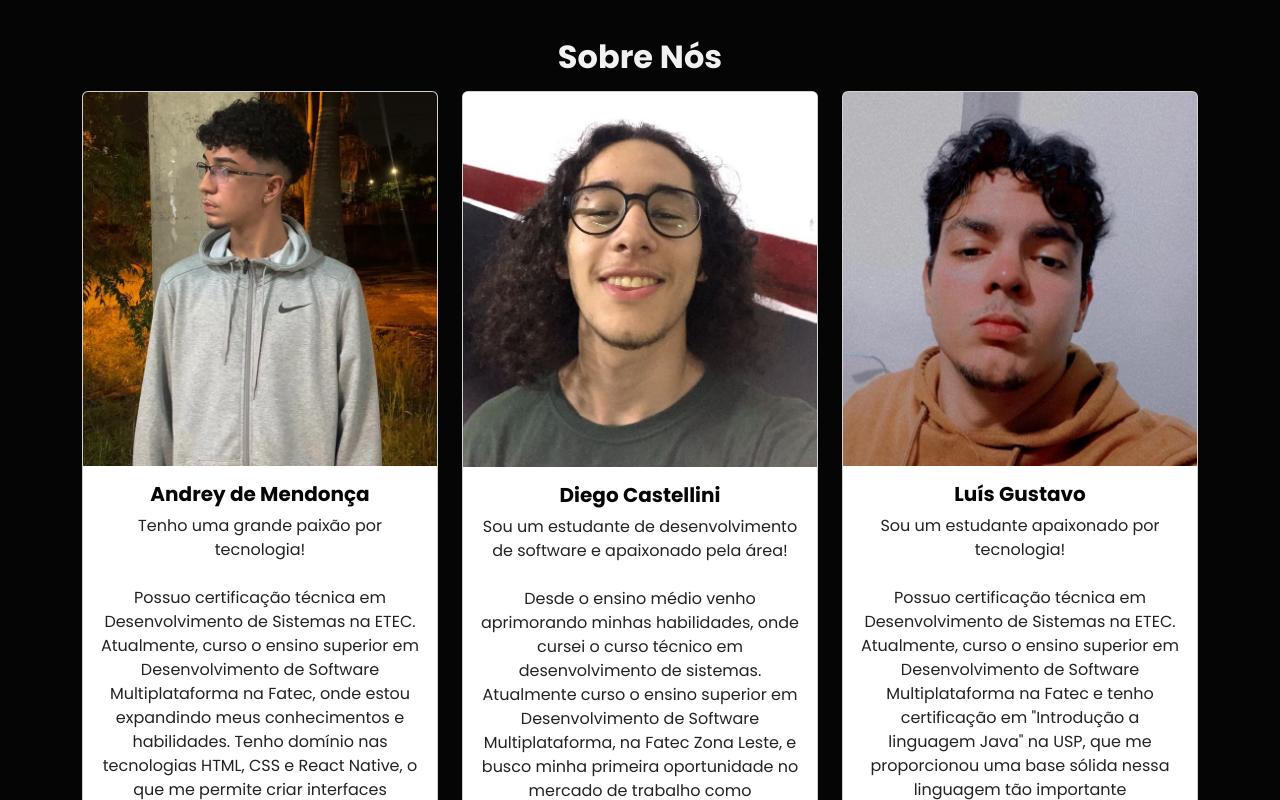
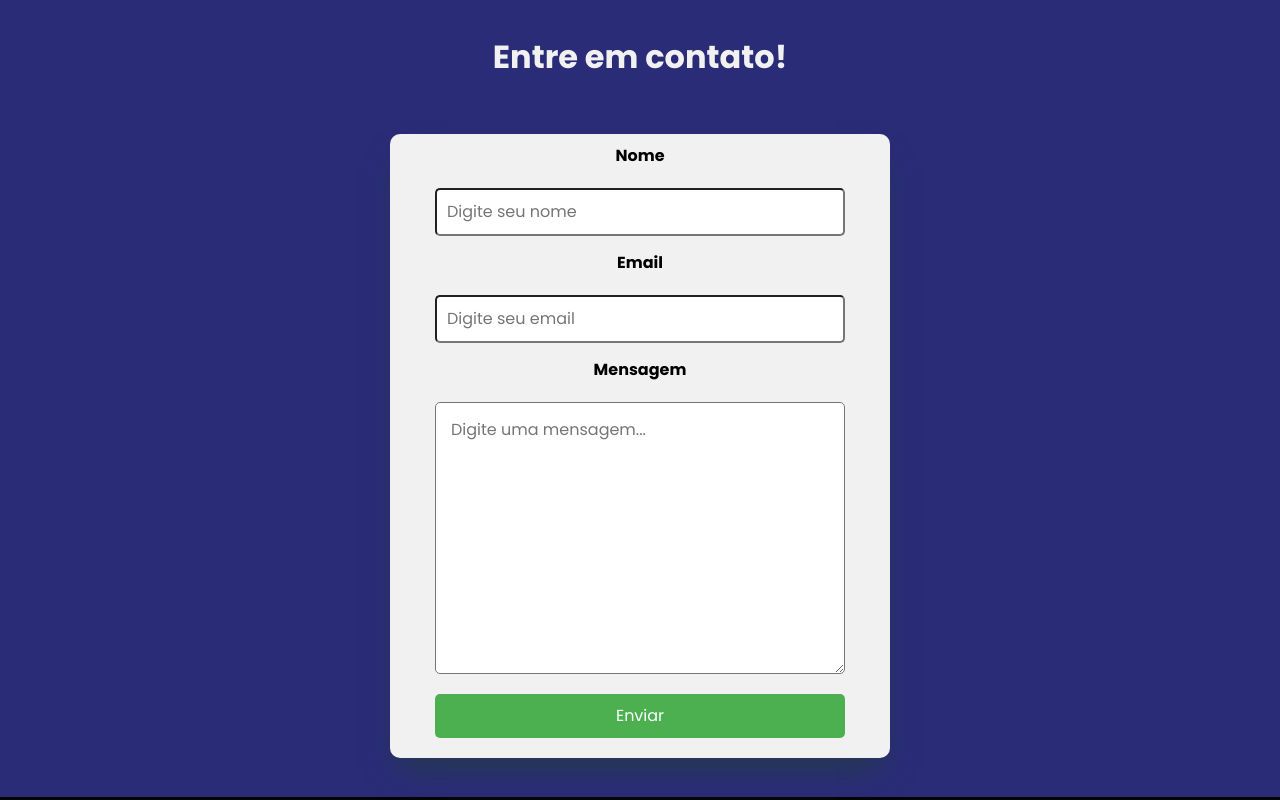
Before and after one commit to LuGustavo10/MindRest, a plain HTML site: page index.html in a window 1280 px wide. Shown: the part 2600-3400 px from the top of the page. Drawn offline with nearby package versions, Linux system fonts and the light colour scheme.

Commit message:
insert-form

```diff
--- a/css/home.css
+++ b/css/home.css
@@ -73,6 +73,10 @@ header {
 .h2-class {
   font-weight: bold;
   color: #f1f1f1;
+}
+
+.contact > .h2-class {
+  font-weight: bold;
 }
 
 /* Curiosidade sobre ansiedade */
@@ -154,3 +158,104 @@ footer {
     max-height: 200px;
   }
 }
+
+ /* Formulario - Entre em contato*/
+ .contact {
+  background-color: #2a2c77;
+  color: black;
+  display: flex;
+  flex-direction: column;
+  align-items: center;
+  padding: 3%;
+  text-align: center;
+  box-sizing: border-box;
+}
+
+
+
+.contact .form {
+  display: flex;
+  align-items: center;
+  justify-content: center;
+  flex-direction: column;
+  padding: 10px 45px;
+  max-width: 500px;
+  width: 100%;
+  box-shadow: rgb(38, 57, 77) 0px 20px 30px -10px;
+  margin-top: 50px;
+  background-color: #f9f9f9;
+  border-radius: 10px;
+  box-sizing: border-box;
+  background-color: #f1f1f1;
+}
+
+.contact .form form {
+  display: flex;
+  flex-direction: column;
+  width: 100%;
+  gap: 15px;
+  box-sizing: border-box;
+}
+
+.contact .form form label {
+  font-weight: bold;
+}
+
+.contact .form form input,
+.contact .form form textarea,
+.contact .form form button {
+  width: 100%;
+  padding: 10px;
+  margin-top: 5px;
+  border-radius: 5px;
+  box-sizing: border-box;
+}
+
+form button{
+  margin-bottom: 10px;
+}
+
+.contact .form form input:focus,
+.contact .form form textarea:focus {
+  border: 1px solid #4CAF50;
+  outline: none;
+}
+
+.contact .form form textarea {
+  padding: 15px;
+  font-size: 16px;
+  transition: all 0.5s;
+}
+
+.contact .form form button {
+  background-color: #4CAF50;
+  color: white;
+  border: none;
+  cursor: pointer;
+  transition: background-color 0.3s ease;
+}
+
+.contact .form form button:hover {
+  background-color: #45a049;
+}
+
+
+/* sobre nos */
+.sobre-nos {
+  padding: 3%;
+  text-align: center;
+  color: black;
+}
+
+.sobre-nos .container {
+  display: flex;
+  flex-wrap: wrap;
+  justify-content: center;
+  gap: 20px;
+}
+
+.sobre-nos .card {
+  margin-top: 2%;
+  flex: 1 1 calc(33.333% - 20px);
+  box-sizing: border-box;
+}
--- a/index.html
+++ b/index.html
@@ -56,26 +56,32 @@
             </div>
             <div class="carousel-inner">
                 <div class="carousel-item active">
-              <img src="img/home/ansiedade.jpg" class="d-block w-100" style="object-fit: cover; height: 100vh;" alt="...">
+                    <img src="img/home/ansiedade.jpg" class="d-block w-100" style="object-fit: cover; height: 100vh;"
+                        alt="...">
                     <div class="carousel-caption d-none d-md-block">
                         <h5>Em Tempos de Incerteza: A Dança Sutil com a Ansiedade</h5>
-                  <p>Em um mundo de incertezas, a ansiedade dança ao ritmo dos nossos medos e expectativas. Encontrar
+                        <p>Em um mundo de incertezas, a ansiedade dança ao ritmo dos nossos medos e expectativas.
+                            Encontrar
                             equilíbrio requer aceitação do desconhecido e confiança na jornada interior.</p>
                     </div>
                 </div>
                 <div class="carousel-item">
-              <img src="img/home/ansiedade-2.jpeg" class="d-block w-100" style="object-fit: cover; height: 100vh;" alt="...">
+                    <img src="img/home/ansiedade-2.jpeg" class="d-block w-100" style="object-fit: cover; height: 100vh;"
+                        alt="...">
                     <div class="carousel-caption d-none d-md-block">
                         <h5>A Epidemia Silenciosa: Ansiedade na Sociedade Contemporânea</h5>
-                  <p>A ansiedade é uma sombra persistente que obscurece a paz interior e turva a clareza do pensamento,
+                        <p>A ansiedade é uma sombra persistente que obscurece a paz interior e turva a clareza do
+                            pensamento,
                             afetando inúmeras vidas em um mundo em constante agitação.</p>
                     </div>
                 </div>
                 <div class="carousel-item">
-              <img src="img/home/ansiedade-3.jpeg" class="d-block w-100" style="object-fit: cover; height: 100vh;" alt="...">
+                    <img src="img/home/ansiedade-3.jpeg" class="d-block w-100" style="object-fit: cover; height: 100vh;"
+                        alt="...">
                     <div class="carousel-caption d-none d-md-block">
                         <h5>Mind Rest: Um Refúgio Online para Ansiedade</h5>
-                  <p>No Mind Rest, encontrará apoio e recursos para lidar com a ansiedade. Meditações guiadas, dicas
+                        <p>No Mind Rest, encontrará apoio e recursos para lidar com a ansiedade. Meditações guiadas,
+                            dicas
                             práticas e histórias inspiradoras esperam por você. Junte-se a nós nesta jornada rumo à paz
                             interior.</p>
                     </div>
@@ -101,9 +107,12 @@
             </div>
             <div class="text-container">
                 <h3 class="h2-class">MindRest a solução para ansiedade</h3>
-        <p class="text-content-mind-rest">O MindRest é o seu refúgio online para encontrar paz e tranquilidade em meio ao caos do dia-a-dia. Com uma variedade de recursos
-          cuidadosamente selecionados, como músicas relaxantes, exercícios de respiração guiada e jogos terapêuticos, o MindRest é projetado para ajudá-lo a reduzir a ansiedade,
-          acalmar a mente e recarregar as energias. Explore nossos conteúdos personalizados e descubra uma jornada de autocuidado e bem-estar. Permita-se relaxar, rejuvenescer e
+                <p class="text-content-mind-rest">O MindRest é o seu refúgio online para encontrar paz e tranquilidade
+                    em meio ao caos do dia-a-dia. Com uma variedade de recursos
+                    cuidadosamente selecionados, como músicas relaxantes, exercícios de respiração guiada e jogos
+                    terapêuticos, o MindRest é projetado para ajudá-lo a reduzir a ansiedade,
+                    acalmar a mente e recarregar as energias. Explore nossos conteúdos personalizados e descubra uma
+                    jornada de autocuidado e bem-estar. Permita-se relaxar, rejuvenescer e
                     encontrar equilíbrio em sua vida com o MindRest.</p>
             </div>
         </div>
@@ -123,11 +132,16 @@
                             <img src="img/home/card1.jpg" class="card-img-top" alt="...">
                             <div class="card-body">
                                 <h5 class="card-title"><strong>Resposta evolutiva</strong></h5>
-                          <p class="card-text">A respiração desempenha um papel fundamental no controle da ansiedade. Estudos
-                              mostram que técnicas de respiração profunda e consciente podem ajudar a reduzir os sintomas de
-                              ansiedade, acalmando o sistema nervoso e promovendo uma sensação de relaxamento. Praticar
-                              exercícios de respiração regularmente pode ser uma estratégia eficaz para combater a ansiedade.</p>
-                          <a href="https://www.cnnbrasil.com.br/saude/ansiedade/" class="btn btn-primary">Leia mais</a>
+                                <p class="card-text">A respiração desempenha um papel fundamental no controle da
+                                    ansiedade. Estudos
+                                    mostram que técnicas de respiração profunda e consciente podem ajudar a reduzir os
+                                    sintomas de
+                                    ansiedade, acalmando o sistema nervoso e promovendo uma sensação de relaxamento.
+                                    Praticar
+                                    exercícios de respiração regularmente pode ser uma estratégia eficaz para combater a
+                                    ansiedade.</p>
+                                <a href="https://www.cnnbrasil.com.br/saude/ansiedade/" class="btn btn-primary">Leia
+                                    mais</a>
                             </div>
                         </div>
                     </div>
@@ -136,10 +150,14 @@
                             <img src="img/home/card2.jpg" class="card-img-top" alt="...">
                             <div class="card-body">
                                 <h5 class="card-title"><strong>Conexão com a Respiração</strong></h5>
-                          <p class="card-text">A ansiedade é uma resposta evolutiva do corpo humano para situações de perigo
-                              ou ameaça. Quando enfrentamos uma situação estressante, o cérebro desencadeia uma série de reações
-                              físicas e emocionais para nos preparar para lidar com o problema. No entanto, em alguns casos, essa
-                              resposta pode se tornar excessiva ou desregulada, resultando em ansiedade crônica.</p>
+                                <p class="card-text">A ansiedade é uma resposta evolutiva do corpo humano para situações
+                                    de perigo
+                                    ou ameaça. Quando enfrentamos uma situação estressante, o cérebro desencadeia uma
+                                    série de reações
+                                    físicas e emocionais para nos preparar para lidar com o problema. No entanto, em
+                                    alguns casos, essa
+                                    resposta pode se tornar excessiva ou desregulada, resultando em ansiedade crônica.
+                                </p>
                                 <a href="https://drauziovarella.uol.com.br/coronavirus/tecnicas-de-respiracao-para-aliviar-a-ansiedade/"
                                     class="btn btn-primary">Leia mais</a>
                             </div>
@@ -150,10 +168,14 @@
                             <img src="img/home/card3.jpg" class="card-img-top" alt="...">
                             <div class="card-body">
                                 <h5 class="card-title"><strong>Efeito da tecnologia</strong></h5>
-                          <p class="card-text">O uso excessivo de tecnologia, especialmente mídias sociais, pode contribuir para
-                              o aumento da ansiedade. A constante exposição a notícias negativas, comparação social e pressão para
-                              estar sempre conectado pode sobrecarregar o cérebro e desencadear sentimentos de estresse e
-                              ansiedade. Desconectar-se regularmente e estabelecer limites saudáveis no uso da tecnologia pode ser
+                                <p class="card-text">O uso excessivo de tecnologia, especialmente mídias sociais, pode
+                                    contribuir para
+                                    o aumento da ansiedade. A constante exposição a notícias negativas, comparação
+                                    social e pressão para
+                                    estar sempre conectado pode sobrecarregar o cérebro e desencadear sentimentos de
+                                    estresse e
+                                    ansiedade. Desconectar-se regularmente e estabelecer limites saudáveis no uso da
+                                    tecnologia pode ser
                                     uma maneira eficaz de reduzir a ansiedade.</p>
                                 <a href="https://www.vittude.com/blog/hiperconectividade-como-contribui-para-ansiedade/"
                                     class="btn btn-primary">Leia mais</a>
@@ -177,8 +199,10 @@
                             <img src="img/home/card-ansiedade-1.jpeg" class="card-img-top" alt="...">
                             <div class="card-body">
                                 <h5 class="card-title"><strong>Respiração Profunda</strong></h5>
-                          <p class="card-text">Pratique a respiração profunda, inspirando lentamente pelo nariz, enchendo
-                              completamente os pulmões de ar, e expirando igualmente devagar pela boca. Repita esse padrão de
+                                <p class="card-text">Pratique a respiração profunda, inspirando lentamente pelo nariz,
+                                    enchendo
+                                    completamente os pulmões de ar, e expirando igualmente devagar pela boca. Repita
+                                    esse padrão de
                                     respiração várias vezes para acalmar o sistema nervoso e reduzir a ansiedade.
                                 </p>
                                 <div class="text-center">
@@ -193,9 +217,11 @@
                             <img src="img/home/card-ansiedade-2.jpeg" class="card-img-top" alt="...">
                             <div class="card-body">
                                 <h5 class="card-title"><strong>Música Relaxante</strong></h5>
-                          <p class="card-text">Explore gêneros musicais conhecidos por suas propriedades relaxantes, como
+                                <p class="card-text">Explore gêneros musicais conhecidos por suas propriedades
+                                    relaxantes, como
                                     música clássica, ambiente, ou sons da natureza. <br>
-                              Ter uma seleção de músicas tranquilas à mão pode ser útil em momentos de estresse. <br>
+                                    Ter uma seleção de músicas tranquilas à mão pode ser útil em momentos de estresse.
+                                    <br>
                                 </p>
                                 <div class="text-center">
                                     <a href="pages/music.html" class="btn btn-primary">Escutar</a>
@@ -209,9 +235,11 @@
                             <img src="img/home/card-ansiedade-3.jpeg" class="card-img-top" alt="...">
                             <div class="card-body text-center">
                                 <h5 class="card-title"><strong>Ajuda Profissional</strong></h5>
-                          <p class="card-text">Se estiver sofrendo de ansiedade severa ou crônica, é essencial buscar ajuda
+                                <p class="card-text">Se estiver sofrendo de ansiedade severa ou crônica, é essencial
+                                    buscar ajuda
                                     profissional.
-                              Para suporte emocional imediato, você também pode entrar em contato com o Centro de Valorização da Vida (CVV)
+                                    Para suporte emocional imediato, você também pode entrar em contato com o Centro de
+                                    Valorização da Vida (CVV)
                                     através do número 188, disponível 24 horas por dia, todos os dias da semana.</p>
                                 <a href="https://cvv.org.br/" class="btn btn-primary">Buscar Ajuda</a>
                             </div>
@@ -221,6 +249,23 @@
             </div>
         </div>
 
+        <!-- Formulario - Entre em contato -->
+        <div class="contact">
+            <h2 class="h2-class">Entre em contato!</h2>
+            <div class="form">
+                <form action="https://api.staticforms.xyz/submit" method="post">
+                    <label>Nome</label>
+                    <input type="text" name="name" placeholder="Digite seu nome" autocomplete="off" required>
+                    <label>Email</label>
+                    <input type="email" name="email" placeholder="Digite seu email" autocomplete="off" required>
+                    <label>Mensagem</label>
+                    <textarea name="message" cols="30" rows="10" placeholder="Digite uma mensagem..." required></textarea>
+                    <button type="submit">Enviar</button>
+                    <input type="hidden" name="redirectTo" value="index.html">
+                    <input type="hidden" name="accessKey" value="e277e7d8-53ce-4036-a775-edbad8249507">
+                </form>
+            </div>
+        </div>
 
         <!-- sobre nós -->
         <div class="sobre-nos">
@@ -229,20 +274,18 @@
             <div class="container">
                 <div class="row justify-content-center">
                     <div class="col-md-4">
-                  <div class="card" style="margin-top: 2%;">
+                        <div class="card">
                             <img src="img/home/sobre-nos-1.jpg" class="card-img-top" alt="...">
                             <div class="card-body">
                                 <h5 class="card-title"><strong>Andrey de Mendonça</strong></h5>
-                          <p class="card-text mb-4">Tenho uma grande paixão por tecnologia! <br> <br>
-
-                              Possuo certificação técnica em Desenvolvimento de Sistemas na ETEC. Atualmente, curso o ensino superior
-                              em Desenvolvimento de Software Multiplataforma na Fatec, onde estou expandindo meus conhecimentos e habilidades.
-                              Tenho domínio nas tecnologias HTML, CSS e React Native, o que me permite criar interfaces modernas e eficientes
-                              para aplicativos e websites. <br> <br>
-
+                                <p class="card-text mb-4">
+                                    Tenho uma grande paixão por tecnologia! <br><br>
+                                    Possuo certificação técnica em Desenvolvimento de Sistemas na ETEC. Atualmente,
+                                    curso o ensino superior em Desenvolvimento de Software Multiplataforma na Fatec, onde estou expandindo meus
+                                    conhecimentos e habilidades. Tenho domínio nas tecnologias HTML, CSS e React Native, o que me permite criar
+                                    interfaces modernas e eficientes para aplicativos e websites. <br><br>
                                     Estou sempre buscando melhorar minhas habilidades, e recentemente tenho me aprofundado em JavaScript e Java para
-                              desenvolver soluções mais robustas e eficientes. <br> <br>
-
+                                    desenvolver soluções mais robustas e eficientes. <br><br>
                                     Além do aspecto profissional, gosto muito de futebol e tecnologia. Esses hobbies me ajudam a manter o equilíbrio e a
                                     criatividade no dia a dia. Com uma visão de futuro promissora, estou sempre em busca de novas realizações e desafios
                                     que me permitam crescer pessoal e profissionalmente.
@@ -256,22 +299,19 @@
                     </div>
 
                     <div class="col-md-4">
-                  <div class="card" style="margin-top: 2%;">
+                        <div class="card">
                             <img src="img/home/sobre-nos-2.jpg" class="card-img-top" alt="...">
                             <div class="card-body">
                                 <h5 class="card-title"><strong>Diego Castellini</strong></h5>
-                          <p class="card-text mb-4">Sou um estudante de desenvolvimento de software e apaixonado pela área! <br>
-                              <br>
-
+                                <p class="card-text mb-4">
+                                    Sou um estudante de desenvolvimento de software e apaixonado pela área! <br><br>
                                     Desde o ensino médio venho aprimorando minhas habilidades, onde cursei o curso técnico em
                                     desenvolvimento de sistemas. Atualmente curso o ensino superior em Desenvolvimento de Software
                                     Multiplataforma, na Fatec Zona Leste, e busco minha primeira oportunidade no mercado de trabalho como
-                              desenvolvedor! <br> <br>
-
+                                    desenvolvedor! <br><br>
                                     Tenho experiência em trabalho em equipe, comunicação e organização no ambiente profissional. Atuo como
                                     assistente de TI, e durante esse tempo que venho atuando nesse cargo pude me desenvolver pessoal e
-                              profissionalmente. <br> <br>
-
+                                    profissionalmente. <br><br>
                                     Domino as tecnologias HTML e CSS, e estou me aprofundando em Javascript para melhorar ainda mais a
                                     experiência que os meus projetos oferecem. Também adoro estudar sobre soluções em Cloud Computing, e não
                                     é atoa que sou certificado pela IBM como Technical Advocate!
@@ -285,20 +325,18 @@
                     </div>
 
                     <div class="col-md-4">
-                  <div class="card" style="margin-top: 2%;">
+                        <div class="card">
                             <img src="img/home/sobre-nos-3.jpg" class="card-img-top" alt="...">
                             <div class="card-body">
                                 <h5 class="card-title"><strong>Luís Gustavo</strong></h5>
-                          <p class="card-text mb-4">Sou um estudante apaixonado por tecnologia! <br><br>
-
-                              Possuo certificação técnica em Desenvolvimento de Sistemas na ETEC. Atualmente, curso o ensino superior em Desenvolvimento de Software
-                              Multiplataforma na Fatec e tenho certificação em "Introdução a linguagem Java" na USP, que me proporcionou uma base sólida nessa linguagem tão
-                              importante<br><br>
-
+                                <p class="card-text mb-4">
+                                    Sou um estudante apaixonado por tecnologia! <br><br>
+                                    Possuo certificação técnica em Desenvolvimento de Sistemas na ETEC. Atualmente,
+                                    curso o ensino superior em Desenvolvimento de Software Multiplataforma na Fatec e tenho certificação em "Introdução a linguagem Java" na
+                                    USP, que me proporcionou uma base sólida nessa linguagem tão importante<br><br>
                                     Domino as tecnologias HTML e CSS, e estou me aprofundando em JavaScript para melhorar ainda mais a
                                     experiência que os meus projetos oferecem. Atualmente, estou aprofundando meus conhecimentos em Java,
                                     visando criar soluções mais robustas e eficientes. <br><br>
-
                                     Fora do âmbito profissional, gosto muito de futebol e games, hobbies que me ajudam a manter o equilíbrio
                                     e a criatividade no dia a dia. Com uma visão de futuro promissora, estou sempre em busca de novas
                                     realizações e desafios que me permitam crescer pessoal e profissionalmente.
@@ -325,8 +363,8 @@
     let btnMobile = document.querySelectorAll('header .btnMobile')
     const header = document.querySelector('header')
 
-  btnMobile.forEach(openMenu =>{
-      openMenu.addEventListener('click', function(){
+    btnMobile.forEach(openMenu => {
+        openMenu.addEventListener('click', function () {
             header.classList.toggle('active')
         })
     })
```
Lines whose indentation alone changed are shown as unchanged.
